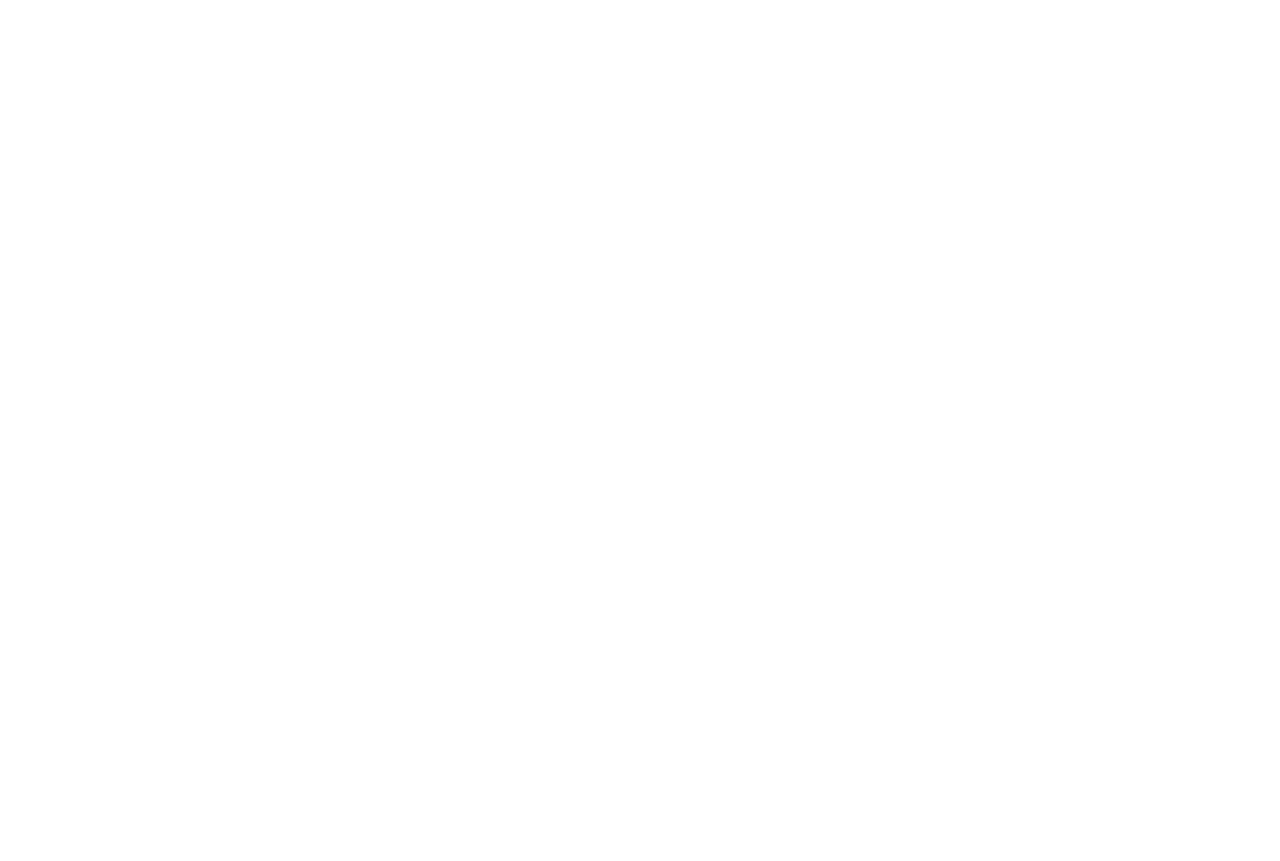
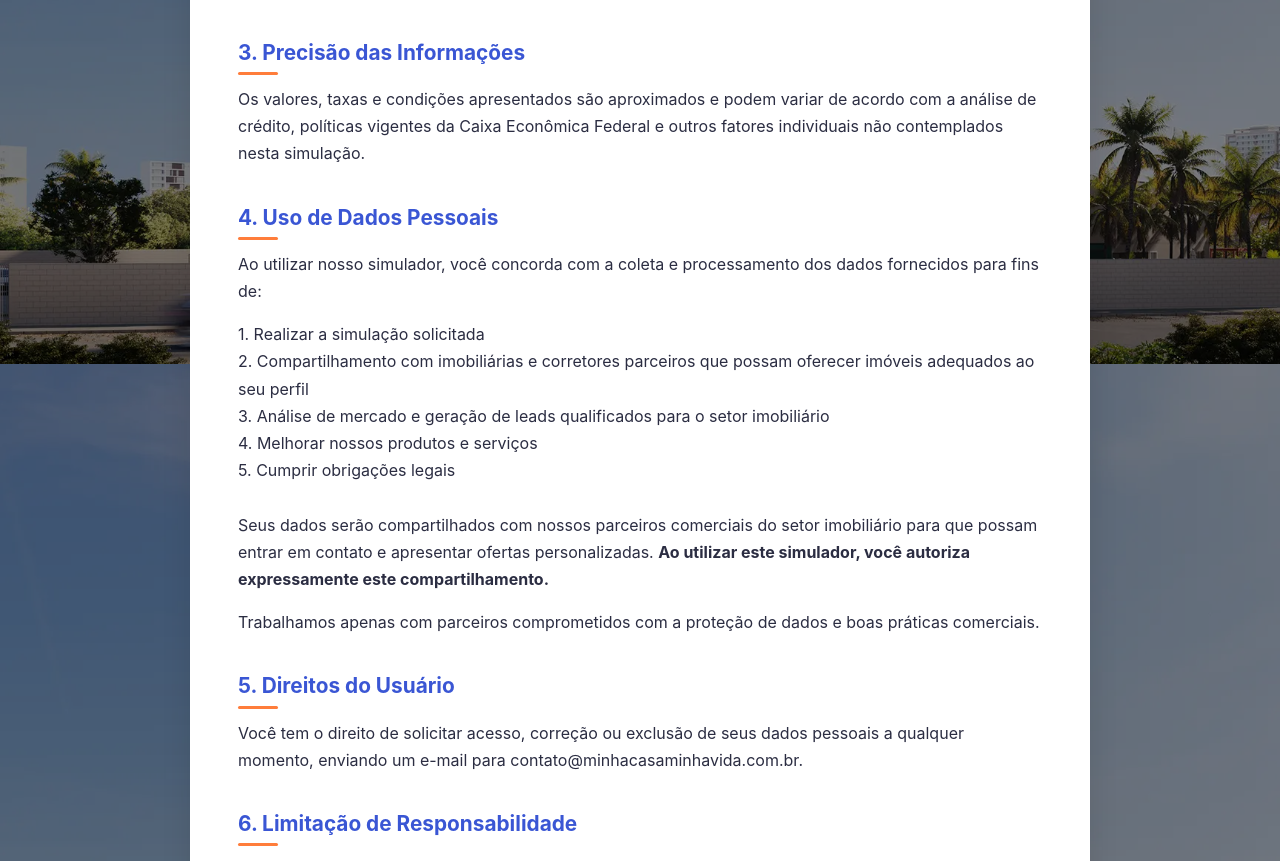
Before and after one commit to Rivas12/minhacasa-simulador-seo, a Next.js app: page /termos in a window 1280 px wide. Before the commit this address had no page. Shown: the part 436-1297 px from the top of the page. Before the commit the page ends 800 px from the top, so only its background shows below. Built offline with nearby package versions, Linux system fonts and the light colour scheme.

Commit message:
feat: add Terms and Conditions page with styling

```diff
--- a/src/pages/_app.js
+++ b/src/pages/_app.js
@@ -1,4 +1,5 @@
 import "@/styles/globals.css";
+import '../styles/termos.css';
 
 export default function App({ Component, pageProps }) {
   return <Component {...pageProps} />;
--- /dev/null
+++ b/src/pages/termos.js
@@ -0,0 +1,73 @@
+'use client';
+import { useRouter } from 'next/navigation';
+
+export default function Termos() {
+  const router = useRouter();
+
+  return (
+    <div className="simulator-container">
+      <div className="simulator-card terms-card">
+        <h1 className="handwritten-title">Termos e Condições</h1>
+
+        <div className="terms-content">
+          <section>
+            <h2>1. Introdução</h2>
+            <p>Bem-vindo ao Simulador Minha Casa Minha Vida. Ao utilizar este serviço, você concorda com os termos e condições descritos neste documento.</p>
+          </section>
+
+          <section>
+            <h2>2. Natureza do Serviço</h2>
+            <p>Este simulador fornece cálculos aproximados de financiamento imobiliário com base nas informações fornecidas. Os resultados são meramente informativos e não constituem uma oferta de crédito ou garantia de aprovação.</p>
+          </section>
+
+          <section>
+            <h2>3. Precisão das Informações</h2>
+            <p>Os valores, taxas e condições apresentados são aproximados e podem variar de acordo com a análise de crédito, políticas vigentes da Caixa Econômica Federal e outros fatores individuais não contemplados nesta simulação.</p>
+          </section>
+
+          <section className="data-usage-section">
+            <h2 className="section-title">4. Uso de Dados Pessoais</h2>
+
+            <div className="data-usage-content">
+              <p className="important-notice">Ao utilizar nosso simulador, você concorda com a coleta e processamento dos dados fornecidos para fins de:</p>
+
+                <span className="highlight">1. Realizar a simulação solicitada</span><br />
+                <span className="highlight">2. Compartilhamento com imobiliárias e corretores parceiros</span> que possam oferecer imóveis adequados ao seu perfil<br />
+                3. Análise de mercado e <span className="highlight">geração de leads qualificados</span> para o setor imobiliário<br />
+                4. Melhorar nossos produtos e serviços<br />
+                5. Cumprir obrigações legais<br /><br />
+
+              <div className="data-sharing-notice">
+                <p>Seus dados serão compartilhados com nossos parceiros comerciais do setor imobiliário para que possam entrar em contato e apresentar ofertas personalizadas. <strong>Ao utilizar este simulador, você autoriza expressamente este compartilhamento.</strong></p>
+              </div>
+
+              <p className="partner-commitment">Trabalhamos apenas com parceiros comprometidos com a proteção de dados e boas práticas comerciais.</p>
+            </div>
+          </section>
+
+          <section>
+            <h2>5. Direitos do Usuário</h2>
+            <p>Você tem o direito de solicitar acesso, correção ou exclusão de seus dados pessoais a qualquer momento, enviando um e-mail para contato@minhacasaminhavida.com.br.</p>
+          </section>
+
+          <section>
+            <h2>6. Limitação de Responsabilidade</h2>
+            <p>Não nos responsabilizamos por decisões tomadas com base nas simulações realizadas. Recomendamos sempre consultar um especialista em financiamento imobiliário antes de tomar qualquer decisão financeira.</p>
+          </section>
+
+          <section>
+            <h2>7. Alterações nos Termos</h2>
+            <p>Reservamo-nos o direito de modificar estes termos a qualquer momento. As alterações entrarão em vigor imediatamente após sua publicação nesta página.</p>
+          </section>
+        </div>
+
+        <button
+          className="simulate-button"
+          onClick={() => router.push('/')}
+        >
+          Voltar para o simulador
+        </button>
+      </div>
+    </div>
+  );
+}
--- /dev/null
+++ b/src/styles/termos.css
@@ -0,0 +1,58 @@
+.terms-card {
+  max-width: 900px;
+  padding: 2.5rem 3rem;
+}
+
+.terms-content {
+  margin: 1.5rem 0 2.5rem;
+  line-height: 1.7;
+  color: var(--text);
+}
+
+.terms-content section {
+  margin-bottom: 2rem;
+}
+
+.terms-content h2 {
+  color: var(--primary);
+  font-size: 1.3rem;
+  margin-bottom: 1rem;
+  position: relative;
+  display: inline-block;
+}
+
+.terms-content h2::after {
+  content: '';
+  position: absolute;
+  bottom: -5px;
+  left: 0;
+  width: 40px;
+  height: 3px;
+  background-color: var(--secondary);
+  border-radius: 2px;
+}
+
+.terms-content p {
+  margin-bottom: 1rem;
+}
+
+.terms-content ul {
+  margin-left: 1.5rem;
+  margin-bottom: 1rem;
+}
+
+.terms-content li {
+  margin-bottom: 0.5rem;
+}
+
+@media (max-width: 768px) {
+  .terms-card {
+    padding: 2rem;
+  }
+}
+
+@media (max-width: 480px) {
+  .terms-card {
+    padding: 1.5rem;
+  }
+}
```
